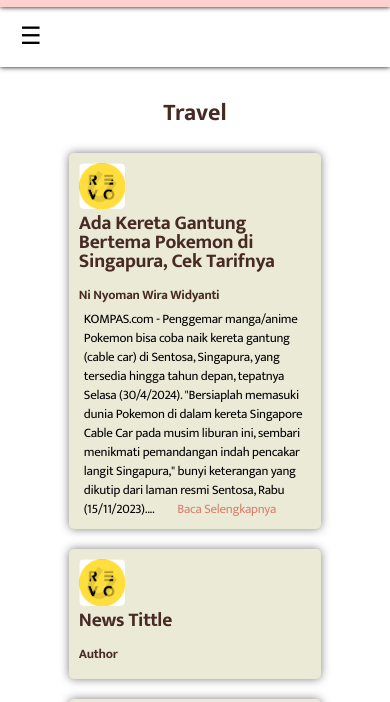
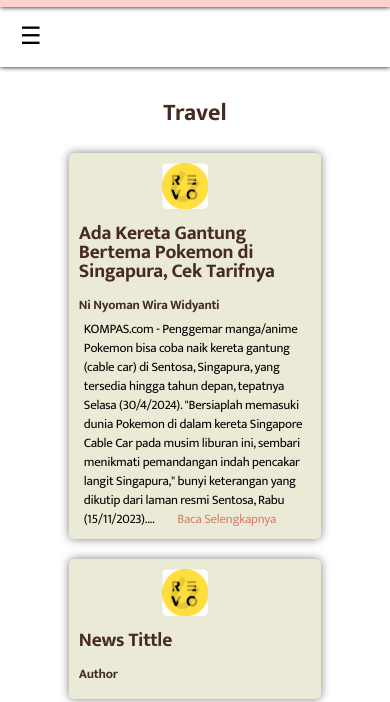
Before and after one commit to Kampus-Merdeka-Software-Engineering/FE-2-Medan-29, a plain HTML site: page travel.html in a window 390 px wide. Shown: the part 63-765 px from the top of the page. Drawn offline with Linux system fonts and the light colour scheme.

Commit message:
responsive

```diff
--- a/css/style.css
+++ b/css/style.css
@@ -703,13 +703,13 @@ color: #D6816E;
 @media only screen and (max-width: 768px) {
   .article {
     width: 100%;
-    flex-direction: row;
+    flex-direction: column;
+    align-items: center;
   }
 
   .article img {
-    width: 50%;
-    margin-right: 0;
-    max-width: 40%;
+    width: 100%;
+    margin-bottom: 10px;
   }
 
   .article p {
@@ -718,6 +718,7 @@ color: #D6816E;
 
   .topic-title {
     margin-top: 30px;
+    text-align: center;
   }
 }
 
```
